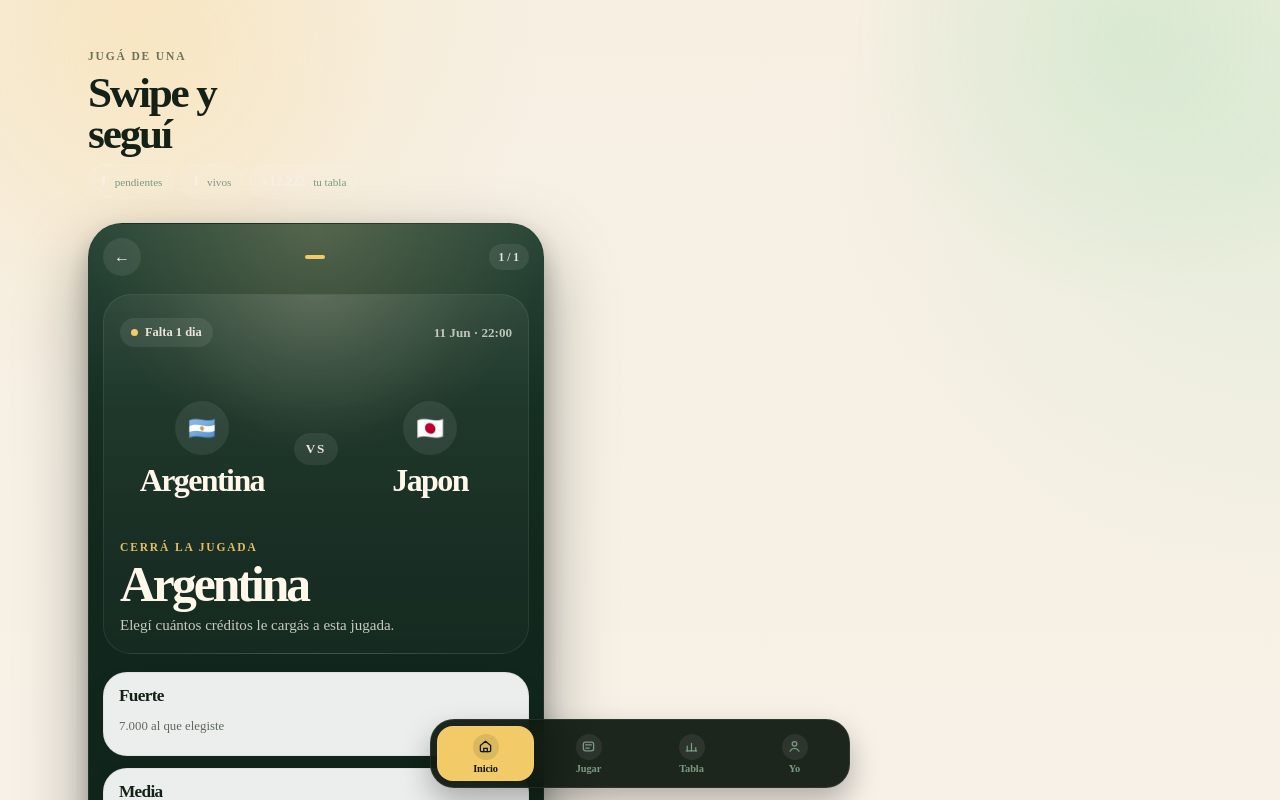
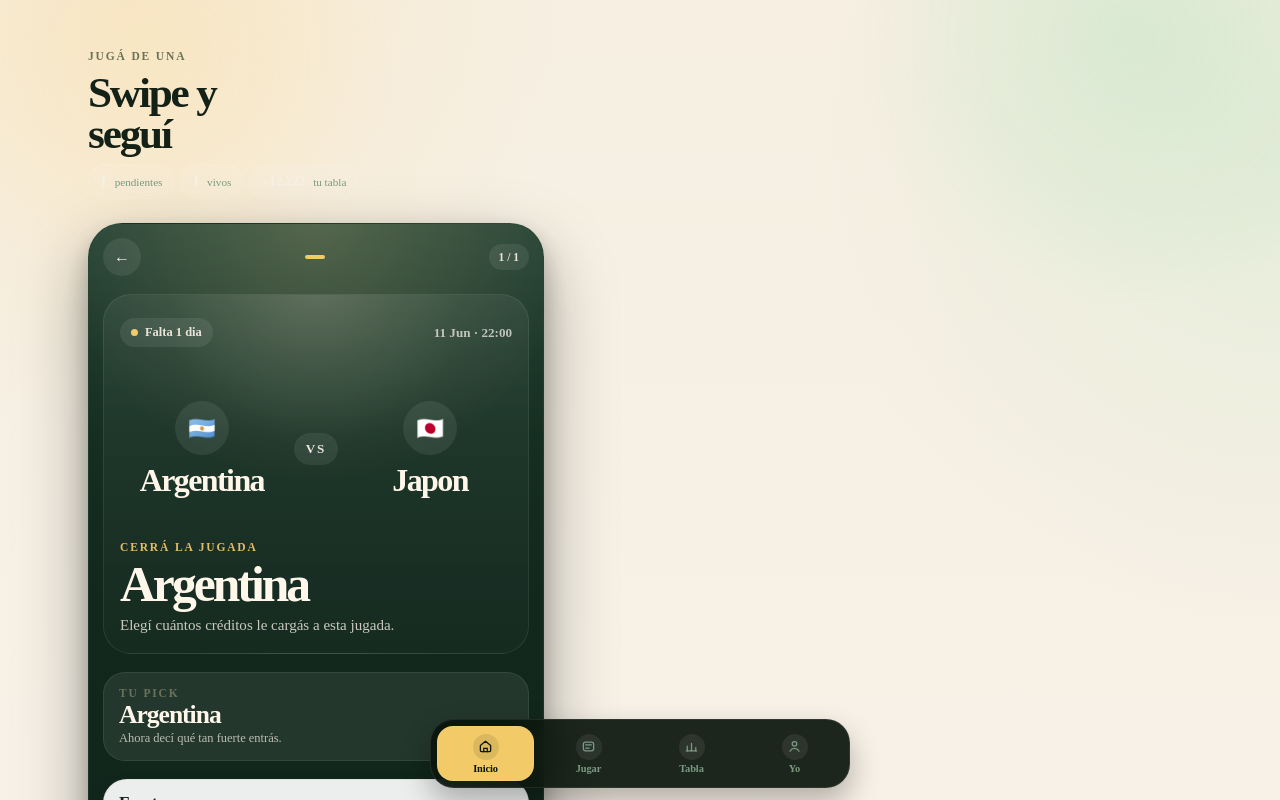
Before and after one commit to guidokogan1/prode, a Next.js app: page / in a window 1280 px wide. Both pictures are taken after a click on the button "🇦🇷". Shown: the top 800 px of the page. Built offline with nearby package versions, Linux system fonts and the light colour scheme; no server answers; a web font is replaced by a local one.

Commit message:
Add stronger swipe feedback to home deck

```diff
--- a/app/globals.css
+++ b/app/globals.css
@@ -1589,6 +1589,20 @@ input:focus-visible,
     height: 34px;
     border-radius: 14px;
   }
+
+  .quick-swipe-overlay {
+    inset: 60px 10px auto;
+  }
+
+  .quick-swipe-lane {
+    min-height: 30px;
+    padding: 0 9px;
+    font-size: 0.62rem;
+  }
+
+  .quick-choice-banner strong {
+    font-size: 1.4rem;
+  }
 }
 
 @media (max-width: 360px) {
@@ -2112,6 +2126,65 @@ body {
   color: rgba(247, 241, 230, 0.92);
 }
 
+.quick-swipe-overlay {
+  position: absolute;
+  inset: 64px 14px auto;
+  display: flex;
+  align-items: start;
+  justify-content: space-between;
+  gap: 10px;
+  pointer-events: none;
+  z-index: 2;
+}
+
+.quick-swipe-lane {
+  display: inline-flex;
+  align-items: center;
+  justify-content: center;
+  min-height: 34px;
+  padding: 0 11px;
+  border-radius: 999px;
+  background: rgba(255, 255, 255, 0.08);
+  color: rgba(247, 241, 230, 0.72);
+  font-size: 0.7rem;
+  font-weight: 800;
+  letter-spacing: 0.08em;
+  text-transform: uppercase;
+  transition:
+    transform 140ms ease,
+    background-color 140ms ease,
+    color 140ms ease,
+    box-shadow 140ms ease;
+}
+
+.quick-swipe-lane-draw {
+  margin-top: 10px;
+}
+
+.quick-swipe-lane-home.active,
+.quick-play-card.drag-home .quick-swipe-lane-home {
+  background: rgba(243, 202, 104, 0.18);
+  color: #fff7ea;
+  box-shadow: 0 10px 22px rgba(243, 202, 104, 0.16);
+  transform: translateX(4px);
+}
+
+.quick-swipe-lane-draw.active,
+.quick-play-card.drag-draw .quick-swipe-lane-draw {
+  background: rgba(255, 255, 255, 0.14);
+  color: #fff7ea;
+  box-shadow: 0 10px 22px rgba(255, 255, 255, 0.08);
+  transform: translateY(-4px);
+}
+
+.quick-swipe-lane-away.active,
+.quick-play-card.drag-away .quick-swipe-lane-away {
+  background: rgba(45, 159, 99, 0.18);
+  color: #fff7ea;
+  box-shadow: 0 10px 22px rgba(45, 159, 99, 0.16);
+  transform: translateX(-4px);
+}
+
 .drag-label {
   background: #f3ca68;
   color: #132116;
@@ -2252,6 +2325,28 @@ body {
   gap: 12px;
 }
 
+.quick-choice-banner {
+  display: grid;
+  gap: 4px;
+  padding: 14px 15px;
+  border-radius: 22px;
+  background: rgba(255, 255, 255, 0.08);
+  border: 1px solid rgba(255, 255, 255, 0.08);
+}
+
+.quick-choice-banner strong {
+  font-family: var(--font-display);
+  font-size: 1.6rem;
+  line-height: 0.92;
+  letter-spacing: -0.04em;
+  color: #fff7ea;
+}
+
+.quick-choice-banner small {
+  color: rgba(247, 241, 230, 0.72);
+  font-size: 0.78rem;
+}
+
 .quick-intensity-button {
   min-height: 84px;
   border-radius: 24px;
@@ -2274,6 +2369,18 @@ body {
   color: rgba(247, 241, 230, 0.7);
   font-size: 0.78rem;
   font-weight: 700;
+}
+
+.quick-next-up {
+  display: grid;
+  gap: 2px;
+  padding: 0 4px;
+}
+
+.quick-next-up strong {
+  color: rgba(247, 241, 230, 0.86);
+  font-size: 0.9rem;
+  letter-spacing: -0.03em;
 }
 
 .home-secondary-strip {
--- a/components/quick-play-deck.tsx
+++ b/components/quick-play-deck.tsx
@@ -32,6 +32,7 @@ export function QuickPlayDeck({ matches }: QuickPlayDeckProps) {
 
   const match = deck[index] ?? deck[0];
   const isLast = index === deck.length - 1;
+  const nextMatch = isLast ? null : deck[index + 1];
   const progress = `${index + 1} / ${deck.length}`;
   const canDraw = match.allocation.length === 3;
   const leadingOutcome = match.allocation[0]?.label ?? "";
@@ -139,6 +140,16 @@ export function QuickPlayDeck({ matches }: QuickPlayDeckProps) {
             ? trailingOutcome
             : null
       : null;
+  const dragDirection =
+    step === "pick"
+      ? drag.y < -80 && canDraw
+        ? "draw"
+        : drag.x > 80
+          ? "home"
+          : drag.x < -80
+            ? "away"
+            : null
+      : null;
 
   return (
     <section className="quick-play">
@@ -146,7 +157,7 @@ export function QuickPlayDeck({ matches }: QuickPlayDeckProps) {
         <div className="quick-play-deck-shadow" aria-hidden="true" />
         <div className="quick-play-deck-shadow quick-play-deck-shadow-back" aria-hidden="true" />
         <article
-          className={`card quick-play-card quick-play-card-${step}`}
+          className={`card quick-play-card quick-play-card-${step}${dragDirection ? ` drag-${dragDirection}` : ""}`}
           onPointerDown={handlePointerDown}
           onPointerMove={handlePointerMove}
           onPointerUp={handlePointerUp}
@@ -173,6 +184,22 @@ export function QuickPlayDeck({ matches }: QuickPlayDeckProps) {
             </div>
             <span className="quick-play-progress">{progress}</span>
           </div>
+
+          {step === "pick" ? (
+            <div className="quick-swipe-overlay" aria-hidden="true">
+              <span className={`quick-swipe-lane quick-swipe-lane-home${dragDirection === "home" ? " active" : ""}`}>
+                → {leadingOutcome}
+              </span>
+              {drawOutcome ? (
+                <span className={`quick-swipe-lane quick-swipe-lane-draw${dragDirection === "draw" ? " active" : ""}`}>
+                  ↑ {drawOutcome}
+                </span>
+              ) : null}
+              <span className={`quick-swipe-lane quick-swipe-lane-away${dragDirection === "away" ? " active" : ""}`}>
+                ← {trailingOutcome}
+              </span>
+            </div>
+          ) : null}
 
           {step === "pick" && dragLabel ? <div className="drag-label">{dragLabel}</div> : null}
 
@@ -236,6 +263,12 @@ export function QuickPlayDeck({ matches }: QuickPlayDeckProps) {
             </>
           ) : (
             <>
+              <div className="quick-choice-banner">
+                <span className="eyebrow">Tu pick</span>
+                <strong>{selectedOutcome}</strong>
+                <small>Ahora decí qué tan fuerte entrás.</small>
+              </div>
+
               <div className="quick-intensity-grid quick-intensity-grid-game">
                 {INTENSITY_OPTIONS.map((option) => (
                   <button
@@ -265,6 +298,15 @@ export function QuickPlayDeck({ matches }: QuickPlayDeckProps) {
             <span className="match-state-chip">{step === "pick" ? match.stage : "Cierra al arranque"}</span>
             <span className="quick-play-footer-note">{step === "pick" ? "Tocá o arrastrá" : "Guardá y seguí"}</span>
           </div>
+
+          {nextMatch ? (
+            <div className="quick-next-up">
+              <span className="eyebrow">Después</span>
+              <strong>
+                {nextMatch.home.name} vs {nextMatch.away.name}
+              </strong>
+            </div>
+          ) : null}
         </article>
       </div>
     </section>
```
